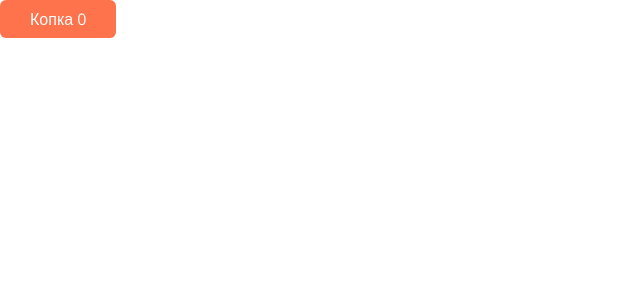
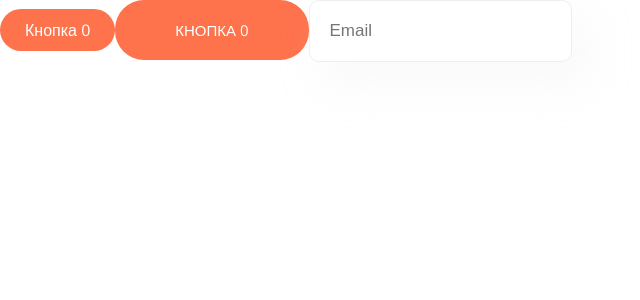
Before and after one commit to avf-hub/pizza-app, a React (Vite) app: page / in a window 1280 px wide. Shown: the top 300 px of the page, without its empty margins (0-640 px from the left). Built offline with nearby package versions, Linux system fonts and the light colour scheme.

Commit message:
Создание компонентов кнопки и input

```diff
--- a/package.json
+++ b/package.json
@@ -12,7 +12,8 @@
   "dependencies": {
     "classnames": "^2.5.1",
     "react": "^19.2.4",
-    "react-dom": "^19.2.4"
+    "react-dom": "^19.2.4",
+    "react-router-dom": "^7.14.0"
   },
   "devDependencies": {
     "@babel/core": "^7.29.0",
--- a/src/App.tsx
+++ b/src/App.tsx
@@ -1,5 +1,6 @@
 import { useState, type MouseEvent } from 'react';
 import Button from './components/Button/Button';
+import Input from './components/Input/Input';
 
 function App() {
 	const [counter, setCounter] = useState<number>(0);
@@ -10,7 +11,9 @@
 
 	return (
 		<>
-			<Button onClick={addCounter} >Копка {counter}</Button>
+			<Button onClick={addCounter} >Кнопка {counter}</Button>
+			<Button appearence='big' onClick={addCounter} >Кнопка {counter}</Button>
+			<Input placeholder='Email'/>
 		</>
 	);
 }
--- a/src/components/Button/Button.module.css
+++ b/src/components/Button/Button.module.css
@@ -1,12 +1,23 @@
 .button {
-	border-radius: 6px;
-	padding: 8px 30px;
 	font-family: inherit;
 	cursor: pointer;
 	transition: background 0.25s;
-	font-size: 16px;
 	border: none;
 	color: var(--white-color);
+	border-radius: 29px;
+	font-style: normal;
+	font-weight: 400;
+}
+
+.small {
+	font-size: 16px;
+	padding: 10px 25px;
+}
+
+.big {
+	font-size: 15px;
+	text-transform: uppercase;
+	padding: 20px 60px;
 }
 
 .accent:hover {
--- a/src/components/Button/Button.props.ts
+++ b/src/components/Button/Button.props.ts
@@ -2,4 +2,5 @@
 
 export interface ButtonProps extends ButtonHTMLAttributes<HTMLButtonElement> {
 	children: ReactNode;
+	appearence?: 'big' | 'small';
 }
--- a/src/components/Button/Button.tsx
+++ b/src/components/Button/Button.tsx
@@ -2,9 +2,12 @@
 import cn from 'classnames';
 import type { ButtonProps } from './Button.props';
 
-function Button({ children, className, ...props }: ButtonProps) {
+function Button({ children, className, appearence = 'small', ...props }: ButtonProps) {
 	return (
-		<button className={cn(className, styles.button, styles.accent)} {...props}>{children}</button>
+		<button className={cn(className, styles.button, styles.accent, {
+			[styles['small']]: appearence === 'small',
+			[styles['big']]: appearence === 'big'
+		})} {...props}>{children}</button>
 	);
 }
 
--- /dev/null
+++ b/src/components/Input/Input.module.css
@@ -0,0 +1,10 @@
+.input {
+	font-size: 17px;
+	font-style: normal;
+	font-weight: 400;
+	color: var(--text-color);
+	border: 1px solid #EEE;
+	box-shadow: 15px 20px 45px 0px rgba(233, 233, 233, 0.25);
+	border-radius: 10px;
+	padding: 20px;
+}
--- /dev/null
+++ b/src/components/Input/Input.props.ts
@@ -0,0 +1,5 @@
+import type { InputHTMLAttributes } from 'react';
+
+export interface InputProps extends InputHTMLAttributes<HTMLInputElement> {
+	isValid?: boolean;
+}
--- /dev/null
+++ b/src/components/Input/Input.tsx
@@ -0,0 +1,14 @@
+import { forwardRef } from 'react';
+import styles from './Input.module.css';
+import cn from 'classnames';
+import type { InputProps } from './Input.props';
+
+const Input = forwardRef<HTMLInputElement, InputProps>(function Input({ isValid = true, className, ...props }, ref) {
+	return (
+		<input ref={ref} className={cn(styles['input'], className, {
+			[styles['invalid']]: isValid
+		})} {...props}/>
+	);
+});
+
+export default Input;
```
Also changed, not shown: 1 other file (tests, documents, lock files or other folders).
